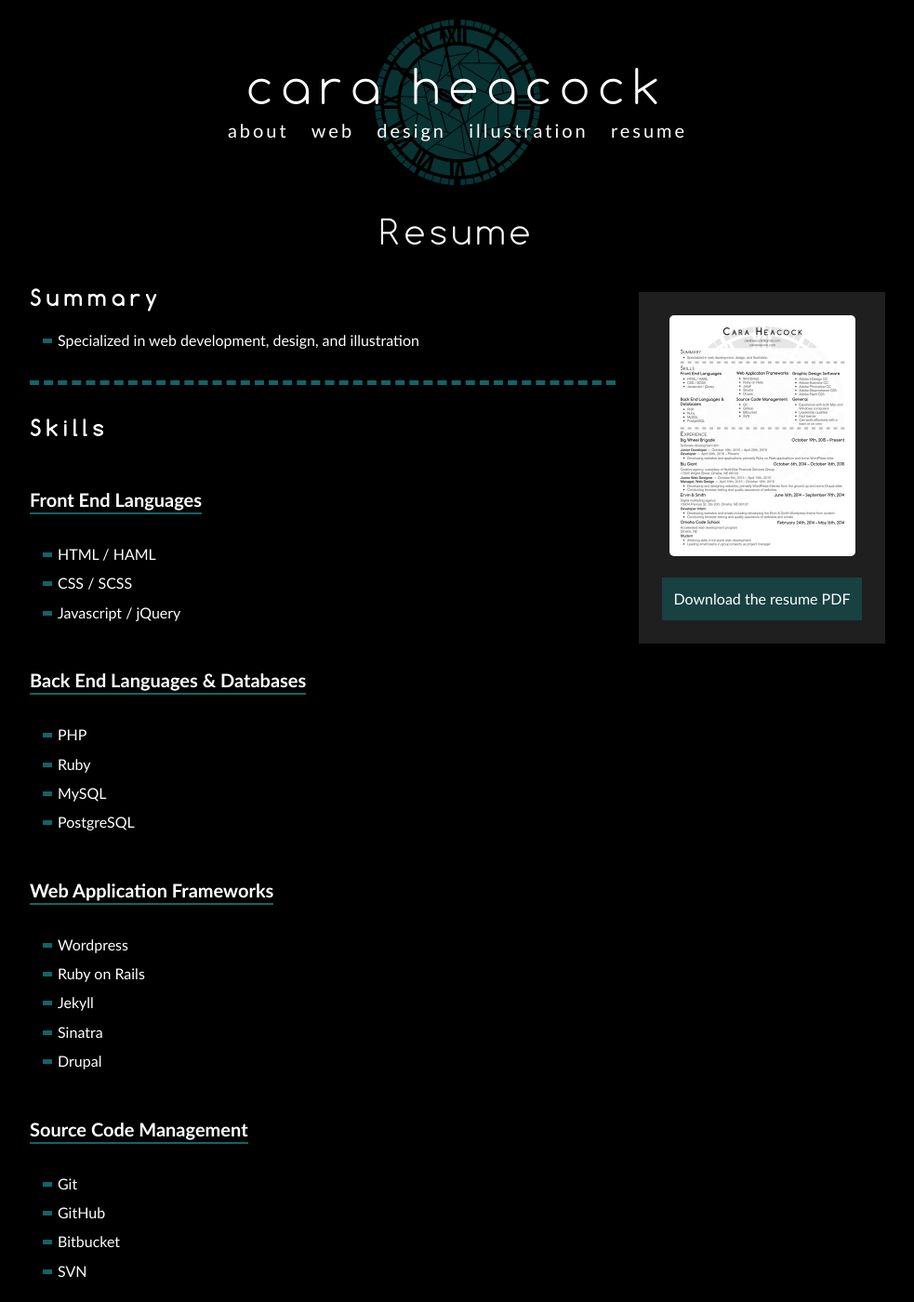
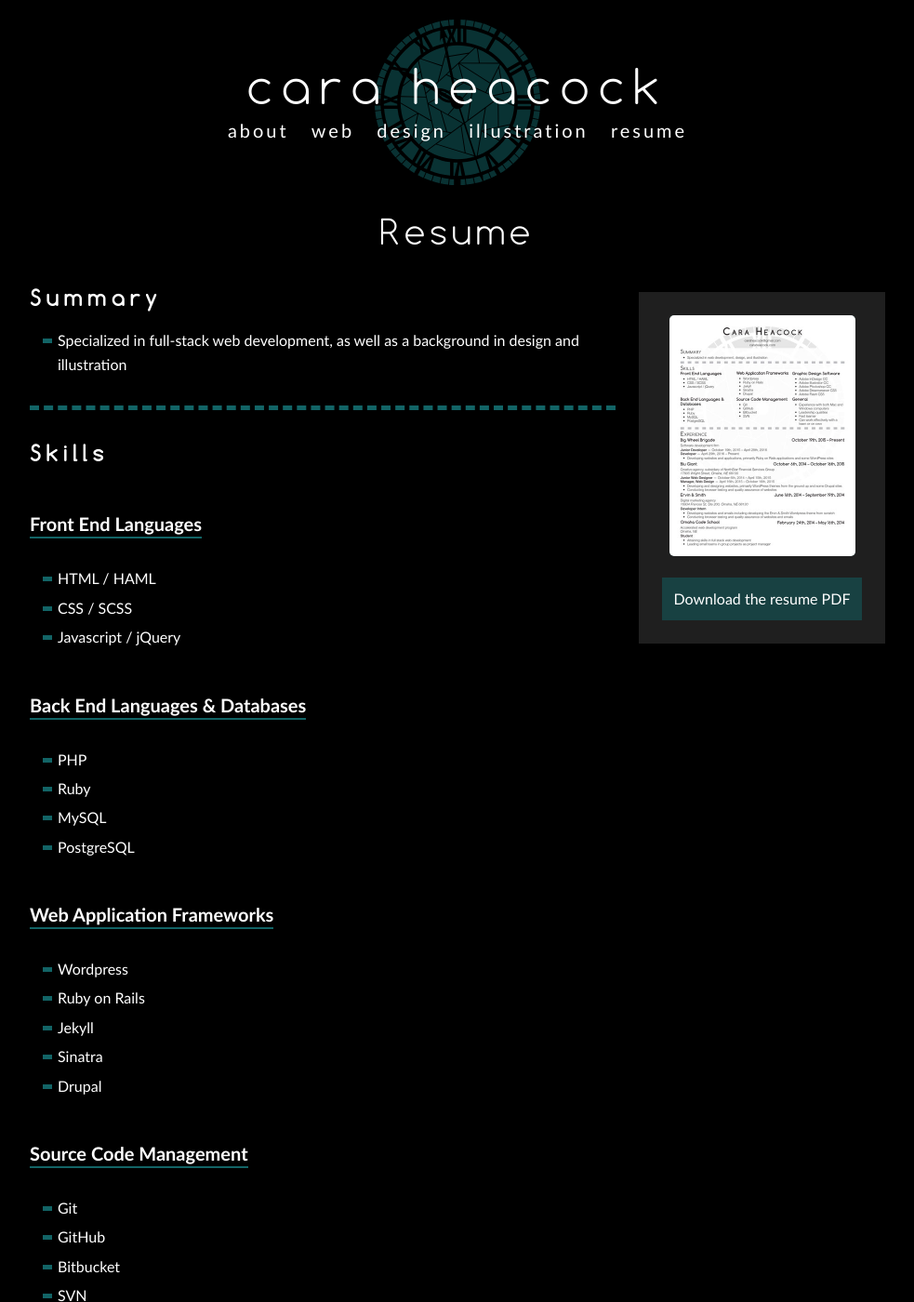
Before and after one commit to Caraheacock/caraheacock.github.io, a Jekyll site: the page built from resume.html, in a window 1280 px wide and 1400 px high. Shown: the whole window at 93% size, without its empty margins (148-1131 px from the left). Built offline with Jekyll 4.4.1, drawn with Linux system fonts in a browser that asks for light colours; part of the change alters nothing that is shown; some of the changed text lies outside the part shown.

Commit message:
Update resume

```diff
--- a/resume.html
+++ b/resume.html
@@ -12,7 +12,7 @@ title: Cara Heacock | Resume
 
 <h3>Summary</h3>
 <ul>
-    <li>Specialized in web development, design, and illustration</li>
+    <li>Specialized in full-stack web development, as well as a background in design and illustration</li>
 </ul>
 
 <hr />
@@ -56,8 +56,6 @@ title: Cara Heacock | Resume
     <li>Adobe InDesign CC</li>
     <li>Adobe Illustrator CC</li>
     <li>Adobe Photoshop CC</li>
-    <li>Adobe Dreamweaver CS5</li>
-    <li>Adobe Flash CS5</li>
 </ul>
 
 <h4>General</h4>
@@ -74,11 +72,11 @@ title: Cara Heacock | Resume
 
 <h4><a href="http://bigwheelbrigade.com/" target="_blank">Big Wheel Brigade</a></h4>
 <p>
-    <strong>October 19th, 2015 &ndash; Present</strong><br />
+    <strong>October 19th, 2015 &ndash; Present</strong><br>
     Software development firm
 </p>
 <p>
-    <strong>Junior Developer</strong> &mdash; October 19th, 2015 &ndash; April 28th, 2016<br />
+    <strong>Junior Developer</strong> &mdash; October 19th, 2015 &ndash; April 28th, 2016<br>
     <strong>Developer</strong> &mdash; April 29th, 2016 &ndash; Present
 </p>
 <ul>
@@ -87,8 +85,8 @@ title: Cara Heacock | Resume
 
 <h4><a href="http://waterbeargames.com/" target="_blank">Water Bear Games</a></h4>
 <p>
-    <strong>September 21st, 2012 &ndash; Present</strong><br />
-    Tabletop games company<br />
+    <strong>September 21st, 2012 &ndash; Present</strong><br>
+    Tabletop games company<br>
     Omaha, NE
 </p>
 <p><strong>Founder, Art Director, Game Designer</strong></p>
@@ -101,12 +99,12 @@ title: Cara Heacock | Resume
 
 <h4><a href="http://www.blugiant.com/" target="_blank">Blu Giant</a></h4>
 <p>
-    <strong>October 6th, 2014 &ndash; October 16th, 2015</strong><br />
-    Creative agency, subsidiary of NorthStar Financial Services Group<br />
+    <strong>October 6th, 2014 &ndash; October 16th, 2015</strong><br>
+    Creative agency, subsidiary of NorthStar Financial Services Group<br>
     17605 Wright Street, Omaha, NE 68104
 </p>
 <p>
-    <strong>Junior Web Designer</strong> &mdash; October 6th, 2014 &ndash; April 15th, 2015<br />
+    <strong>Junior Web Designer</strong> &mdash; October 6th, 2014 &ndash; April 15th, 2015<br>
     <strong>Manager, Web Design</strong> &mdash; April 16th, 2015 &ndash; October 16th, 2015
 </p>
 <ul>
@@ -116,9 +114,9 @@ title: Cara Heacock | Resume
 
 <h4><a href="http://ervinandsmith.com/" target="_blank">Ervin &amp; Smith</a></h4>
 <p>
-    <strong>June 16th, 2014 &ndash; September 19th, 2014</strong><br />
-    Digital marketing agency<br />
-    16934 Frances St, Ste 200, Omaha, NE 68130<br />
+    <strong>June 16th, 2014 &ndash; September 19th, 2014</strong><br>
+    Digital marketing agency<br>
+    16934 Frances St, Ste 200, Omaha, NE 68130<br>
 </p>
 <p><strong>Developer Intern</strong></p>
 <ul>
@@ -128,8 +126,8 @@ title: Cara Heacock | Resume
 
 <h4><a href="http://omahacodeschool.com/" target="_blank">Omaha Code School</a></h4>
 <p>
-    <strong>February 24th, 2014 &ndash; May 16th, 2014</strong><br />
-    Accelerated web development program<br />
+    <strong>February 24th, 2014 &ndash; May 16th, 2014</strong><br>
+    Accelerated web development program<br>
     Omaha, NE
 </p>
 <p><strong>Student</strong></p>
@@ -140,8 +138,8 @@ title: Cara Heacock | Resume
 
 <h4><a href="http://spielbound.org/" target="_blank">Spielbound</a></h4>
 <p>
-    <strong>March 2013 &ndash; Present</strong><br />
-    Non-profit tabletop games community outreach organization<br />
+    <strong>March 2013 &ndash; Present</strong><br>
+    Non-profit tabletop games community outreach organization<br>
     Omaha, NE
 </p>
 <p><strong>Graphic Designer</strong></p>
@@ -152,8 +150,8 @@ title: Cara Heacock | Resume
 
 <h4><a href="http://devetterfitness.com/" target="_blank">DeVetter Fitness</a></h4>
 <p>
-    <strong>August 8th, 2011 &ndash; February 21st, 2014</strong><br />
-    Fitness center<br />
+    <strong>August 8th, 2011 &ndash; February 21st, 2014</strong><br>
+    Fitness center<br>
     2525 S 174th Plz, Omaha, NE 68130
 </p>
 <p><strong>Administrative/Marketing Assistant</strong></p>
@@ -166,12 +164,12 @@ title: Cara Heacock | Resume
 
 <h4><a href="http://www.strictly-business.com/" target="_blank">Strictly Business</a></h4>
 <p>
-    <strong>September 13th, 2010 &ndash; July 22nd, 2011</strong><br />
-    News and direct marketing magazine<br />
+    <strong>September 13th, 2010 &ndash; July 22nd, 2011</strong><br>
+    News and direct marketing magazine<br>
     Strictly Business, 2103 N. Cotner Blvd, Lincoln, NE 68505
 </p>
 <p>
-    <strong>Design Assistant</strong> &mdash; May 23rd, 2011 &ndash; July 22nd, 2011<br />
+    <strong>Design Assistant</strong> &mdash; May 23rd, 2011 &ndash; July 22nd, 2011<br>
     <strong>Assistant to the Art Director</strong> &mdash; September 13, 2010 &ndash; May 2nd, 2011
 </p>
 <ul>
@@ -184,7 +182,7 @@ title: Cara Heacock | Resume
 
 <h3>Education</h3>
 <p>
-    <strong><a href="http://omahacodeschool.com" target="_blank">Omaha Code School</a></strong><br />
+    <strong><a href="http://omahacodeschool.com" target="_blank">Omaha Code School</a></strong><br>
     February 2014 &ndash; May 2014
 </p>
 <ul>
@@ -192,8 +190,8 @@ title: Cara Heacock | Resume
 </ul>
 
 <p>
-    <strong>Bachelor of Fine Arts</strong><br />
-    <strong><a href="http://www.unl.edu" target="_blank">University of Nebraska&ndash;Lincoln</a></strong><br />
+    <strong>Bachelor of Fine Arts</strong><br>
+    <strong><a href="http://www.unl.edu" target="_blank">University of Nebraska&ndash;Lincoln</a></strong><br>
     August 2007 &ndash; May 2011
 </p>
 <ul>
```
Also changed, not shown: 1 other file.
